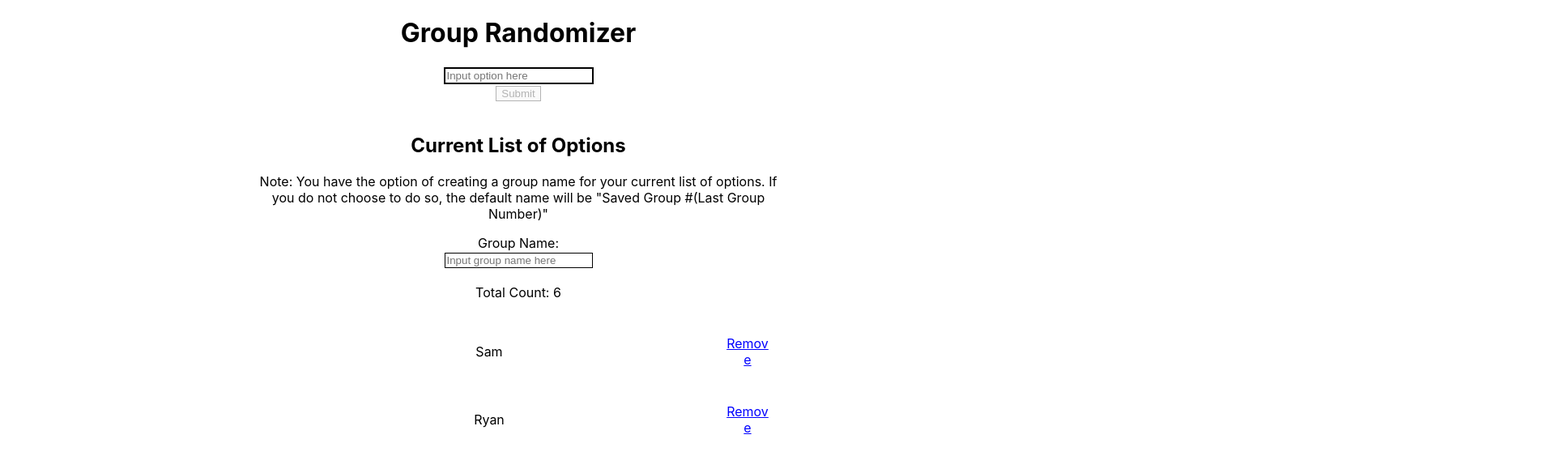
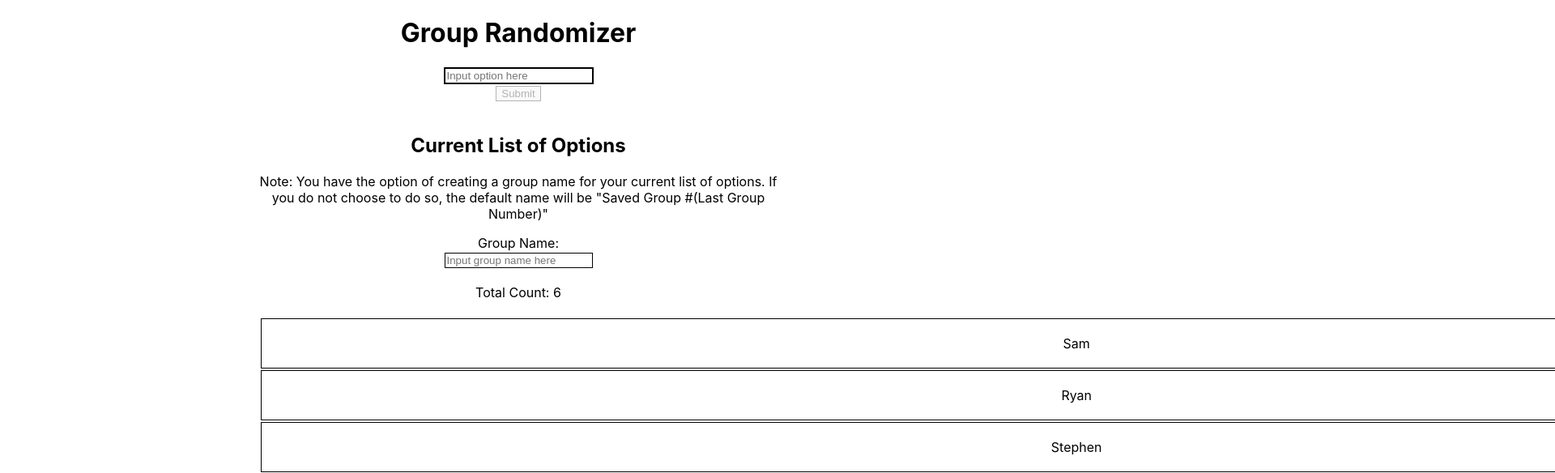
Before and after one commit to guosamuel/group_randomizer_front_end, a React (Create React App) app: page / in a window 1280 px wide. Shown: the top 584 px of the page at 81% size, 1920 px wide, since content can reach past the window. Built offline with nearby package versions, Linux system fonts and the light colour scheme.

Commit message:
using hyphens as since the scenarios that breaks the css, which is an excessively long word or number, will be rare

```diff
--- a/src/containers/OptionsContainer.js
+++ b/src/containers/OptionsContainer.js
@@ -39,7 +39,7 @@ function OptionsContainer(props) {
   const tabularOptions = props.options.map( (option, index) => {
     return (
       <tr>
-        <td>{option}</td>
+        <td className='option-width'>{option}</td>
         <td width="60px">
           <p className="remove" onClick={ () => props.removeOption(index)}>Remove</p>
         </td>
--- a/src/css/OptionsContainer.css
+++ b/src/css/OptionsContainer.css
@@ -20,10 +20,10 @@ table  {
 
 td {
   padding: 5px;
-  word-break: break-all;
+  /* word-break: break-all; */
   /* white-space: pre-line; */
-  word-wrap: break-word;
-  hyphens: auto;
+  /* word-wrap: break-word; */
+  /* hyphens: auto; */
   /* overflow-wrap: break-word */
 }
 
@@ -35,3 +35,12 @@ td {
 .remove:hover {
   cursor: pointer
 }
+
+.option-width {
+  /* word-break: break-all; */
+  /* white-space: pre-line;
+  word-wrap: break-word; */
+  hyphens: auto;
+  /* overflow-wrap: break-word */
+  border: 1px solid black
+}
```
